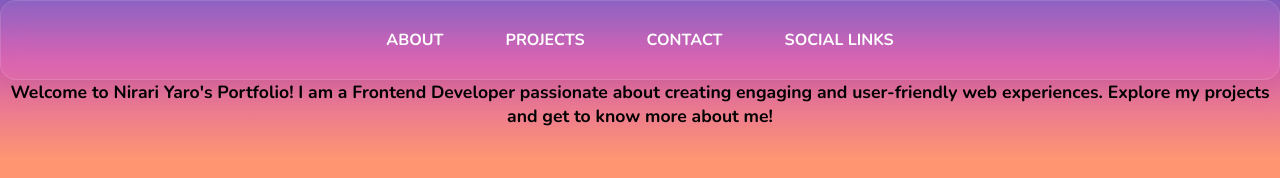
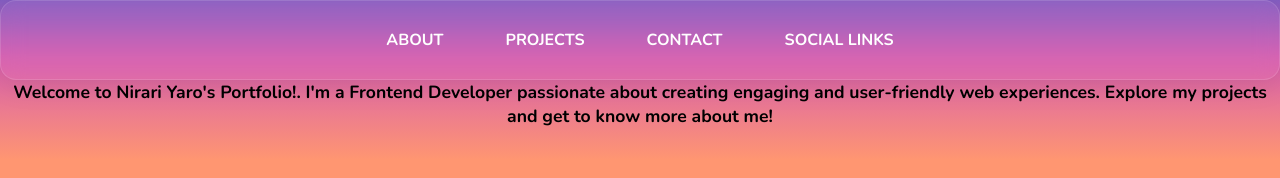
Before and after one commit to Nirren404/my-portfolio-project, a plain HTML site: page index.html in a window 1280 px wide. Shown: the top 178 px of the page. Drawn offline with nearby package versions, Linux system fonts and the light colour scheme.

Commit message:
updated index.html and script.js

```diff
--- a/script.js
+++ b/script.js
@@ -4,7 +4,7 @@ const myRole = "Frontend Developer";
 
 const welcomeMessage = document.getElementById("welcome-msg");
 
-welcomeMessage.textContent = `Welcome to ${myName}'s Portfolio! I am a ${myRole} passionate about creating engaging and user-friendly web experiences. Explore my projects and get to know more about me!`;
+welcomeMessage.textContent = `Welcome to ${myName}'s Portfolio!. I'm a ${myRole} passionate about creating engaging and user-friendly web experiences. Explore my projects and get to know more about me!`;
 
 // * Skills List (Arrays + Loops)
 const skills = [
```
Also changed, not shown: index.html (+1 -0 lines).
